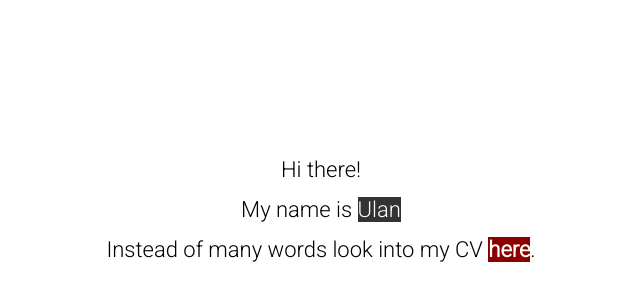
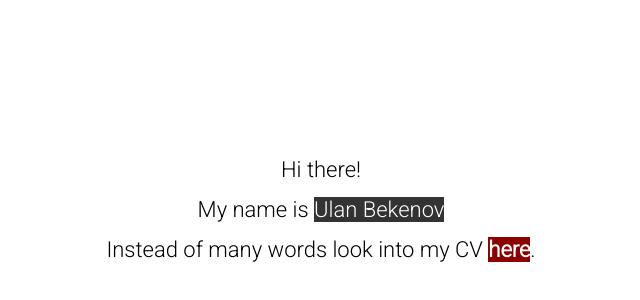
Before and after one commit to Ulanbekenov/UlanBekenov.github.io, a plain HTML site: page index.html in a window 1280 px wide. Shown: the whole page, without its empty margins (319-959 px from the left). Drawn offline with Linux system fonts and the light colour scheme.

Commit message:
Update index.html

```diff
--- a/index.html
+++ b/index.html
@@ -113,7 +113,7 @@ a:hover {
 		<div class="content">
 			<div class="intro">
 				<span>Hi there!</span><br/>
-				<span>My name is <span class="highlight">Ulan </span><br/>
+				<span>My name is <span class="highlight">Ulan Bekenov</span><br/>
 				<span>Instead of many words look into my CV <a href="https://github.com/akartynnik/akartynnik.github.io/raw/master/docs/aliaksei_kartynnik_cv.docx"><span class="highlight-red">here</span></a>.</span>
 			</div>
 		</div>
```
